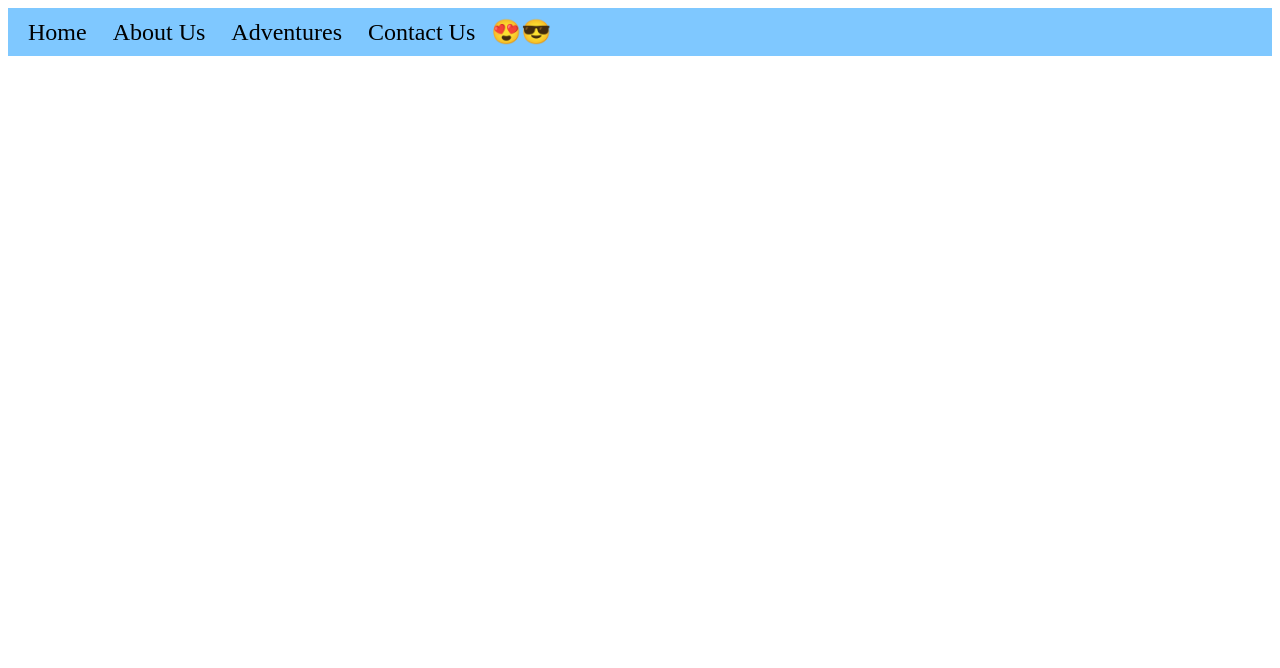
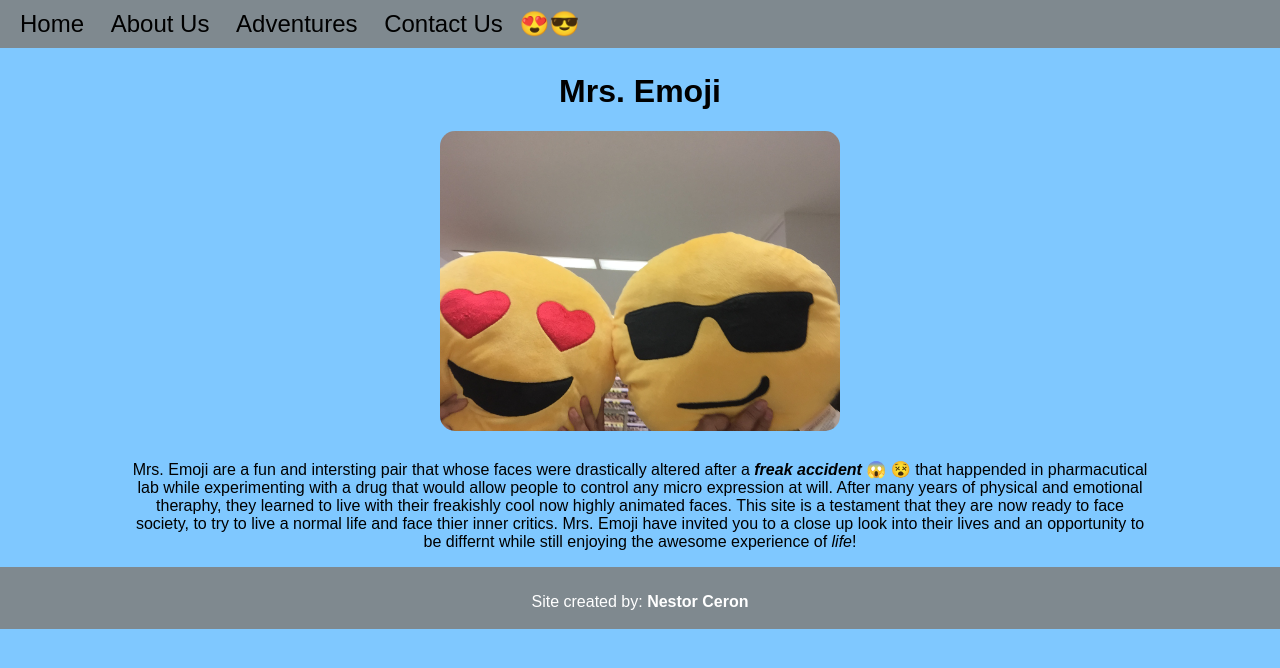
Before and after one commit to nestro14/personal-site, a plain HTML site: page index.html in a window 1280 px wide. Drawn offline with Linux system fonts and the light colour scheme.

Commit message:
Content and CSS for index page

```diff
--- a/index.html
+++ b/index.html
@@ -1,7 +1,7 @@
 <!DOCTYPE html>
 <html>
 <head>
-  <title>MRS. Emoji</title>
+  <title>Mrs. Emoji</title>
   <link rel="stylesheet" type="text/css" href="main.css">
 </head>
 <body>
@@ -14,5 +14,16 @@
     </nav>
   </div>
 
+  <div class="center">
+    <h1>Mrs. Emoji</h1>
+    <img src="images/IMG_1012.jpg" class="images">
+  </div>
+
+  <div class="center text">
+    <p>Mrs. Emoji are a fun and intersting pair that whose faces were drastically altered after a <strong><em>freak accident</em></strong> &#128561; &#128565;  that happended in pharmacutical lab while experimenting with a drug that would allow people to control any micro expression at will. After many years of physical and emotional theraphy, they learned to live with their freakishly cool now highly animated faces. This site is a testament that they are now ready to face society, to try to live a normal life and face thier inner critics. Mrs. Emoji have invited you to a close up look into their lives and an opportunity to be differnt while still enjoying the awesome experience of <em>life</em>! </p>
+  </div>
 </body>
+<footer>
+  <p>Site created by: <strong>Nestor Ceron</strong></p>
+</footer>
 </html>
--- a/main.css
+++ b/main.css
@@ -1,5 +1,5 @@
 .nav {
-  background-color: #7fc8ff;
+  background-color:#7f898f;
   color: black;
   font-size: 24px;
   padding: 10px;
@@ -11,6 +11,37 @@ a.nav:active{
 }
 
 a.nav:hover {
-    background: #ffb67f;
+    background: #7fb6df;
     text-decoration: none;
 }
+
+body{
+  font-family: sans-serif,helvetica,georgia;
+  margin: auto;
+  background: #7fc8ff;
+}
+
+footer{
+  background: #7f898f;
+  height:52px;
+  padding-top: 10px;
+  margin-bottom: -20px;
+  text-align: center;
+  color: white;
+
+}
+
+.images {
+  height: 300px;
+  border-radius: 15px;
+}
+
+.center{
+  margin-top: 25px;
+  text-align: center;
+}
+
+.text{
+  padding-left: 10%;
+  padding-right: 10%;
+}
```
